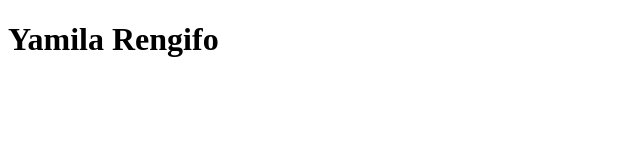
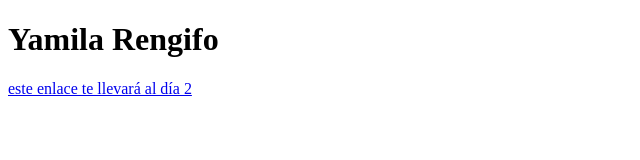
Before and after one commit to yamkrun/mi_portafolio, a plain HTML site: page index.html in a window 1280 px wide. Shown: the whole page, without its empty margins (0-640 px from the left). Drawn offline with Linux system fonts and the light colour scheme.

Commit message:
agregué día 2

```diff
--- a/index.html
+++ b/index.html
@@ -7,5 +7,6 @@
 </head>
 <body>
     <h1> Yamila Rengifo</h1>
+    <a href="./dia-2/index.html">este enlace te llevará al día 2</a>
 </body>
 </html>
```
